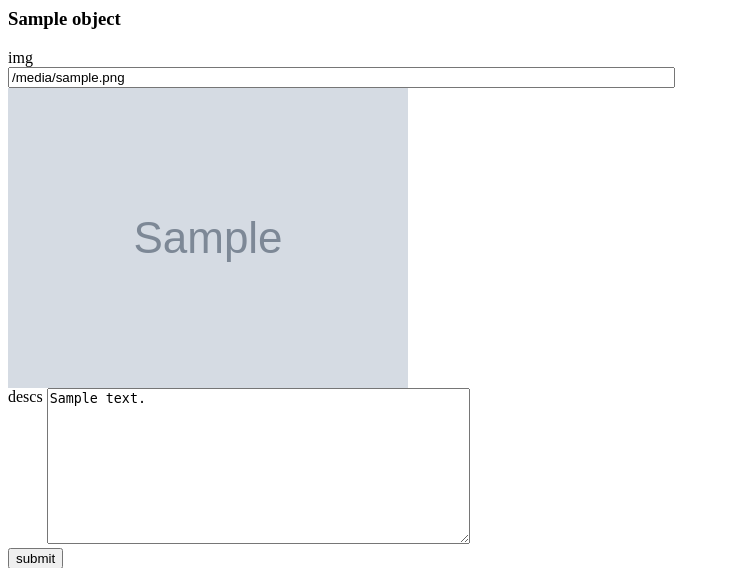
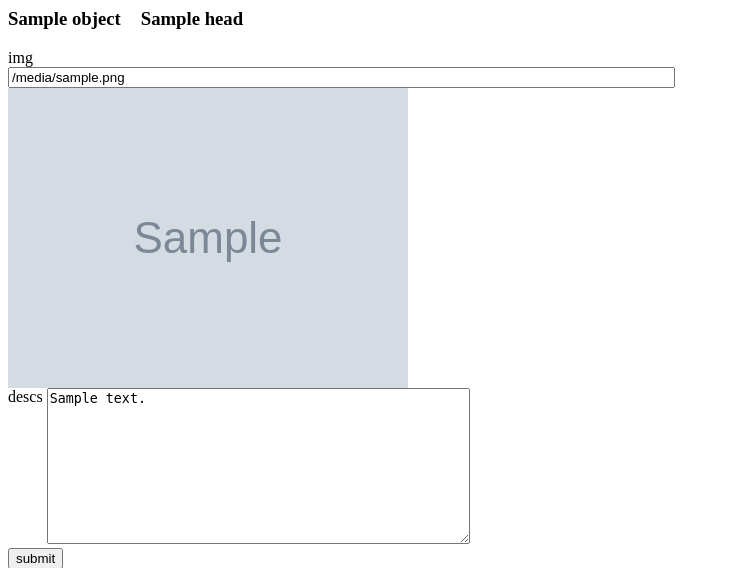
Before and after one commit to mugongjian/gitview, a Python web app: template eye/templates/edit.html in a window 1280 px wide. Shown: the top 568 px of the page, without its empty margins (0-730 px from the left). Run offline with Jinja, Linux system fonts and the light colour scheme; the template is opened without the code that fills it: most values are stand-ins (such as "Sample title", 1, 10 or a date in 2020); grey boxes marked "Sample" are stand-in pictures; some libraries are stand-ins or nearby versions.

Commit message:
add head in edit

```diff
--- a/eye/models.py
+++ b/eye/models.py
@@ -222,7 +222,7 @@ def features():
 
 def branch_by_id(pk):
     return conn.query(
-        "SELECT NAME,IMG, DESCS FROM BRANCH WHERE ID=%s",
+        "SELECT NAME,IMG, DESCS,HEAD FROM BRANCH WHERE ID=%s",
         *(pk, ))
 
 
--- a/eye/templates/edit.html
+++ b/eye/templates/edit.html
@@ -13,7 +13,7 @@ label {
 </head>
 <body>
 	<form method="POST">
-		<h3>{{object.NAME}}</h3>
+		<h3>{{object.NAME}}<span style="margin-left:20px;">{{object.HEAD}}</span></h3>
 		<div>
 		<label for="img_input"> img
 		</label>
@@ -23,6 +23,7 @@ label {
 		<label for="descs_input">descs</label>
 		<textarea id="descs_input" name="descs" rows="10" cols="50" >{{object.DESCS}}</textarea>
 		</div>
+
 		<input type="submit" value="submit">
 	</form>
 	<script src="http://ajax.aspnetcdn.com/ajax/jQuery/jquery-2.0.0.min.js"></script>
```
